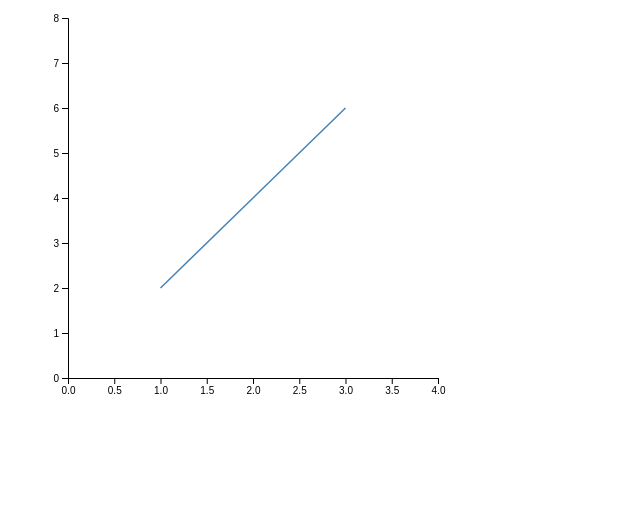
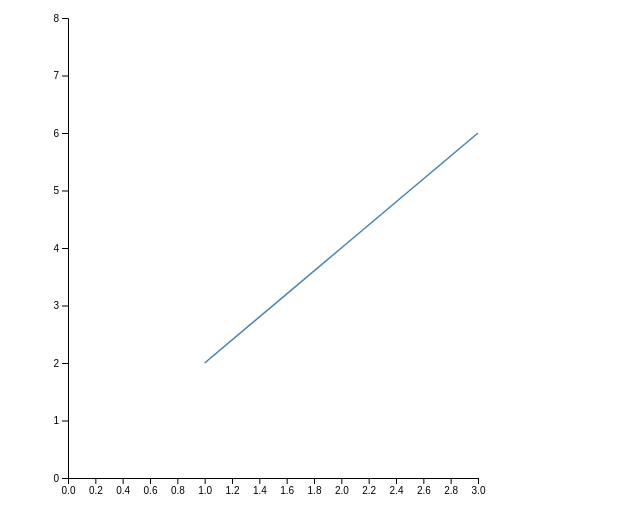
Before and after one commit to timf34/FreeTrendsEverywhere, a browser extension: page src/js_learning/my_graph.html in a window 1280 px wide. Shown: the whole page, without its empty margins (0-640 px from the left). Drawn offline with nearby package versions, Linux system fonts and the light colour scheme.

Commit message:
got my graph working

```diff
--- a/src/js_learning/my_graph.html
+++ b/src/js_learning/my_graph.html
@@ -14,8 +14,8 @@
 
     // Set the margins and dimensions of the graph
     var margin = {top: 10, right: 30, bottom: 30, left: 60},
-        width = 460 - margin.left - margin.right,
-        height = 400 - margin.top - margin.bottom;
+        width = 500 - margin.left - margin.right,
+        height = 500 - margin.top - margin.bottom;
 
     var svg = d3.select("#my_dataviz").append("svg")
         .attr("width", width + margin.left + margin.right)
@@ -25,8 +25,8 @@
 
     // Add X axis
     var x = d3.scaleLinear()
-        .domain([0, 4])
-        .range([ 0, width ]);
+        .domain([0, 3])
+        .range([ 0, width]);
     // Append the x axis to the group
     svg.append("g")
         .attr("transform", "translate(0," + height + ")")
```
